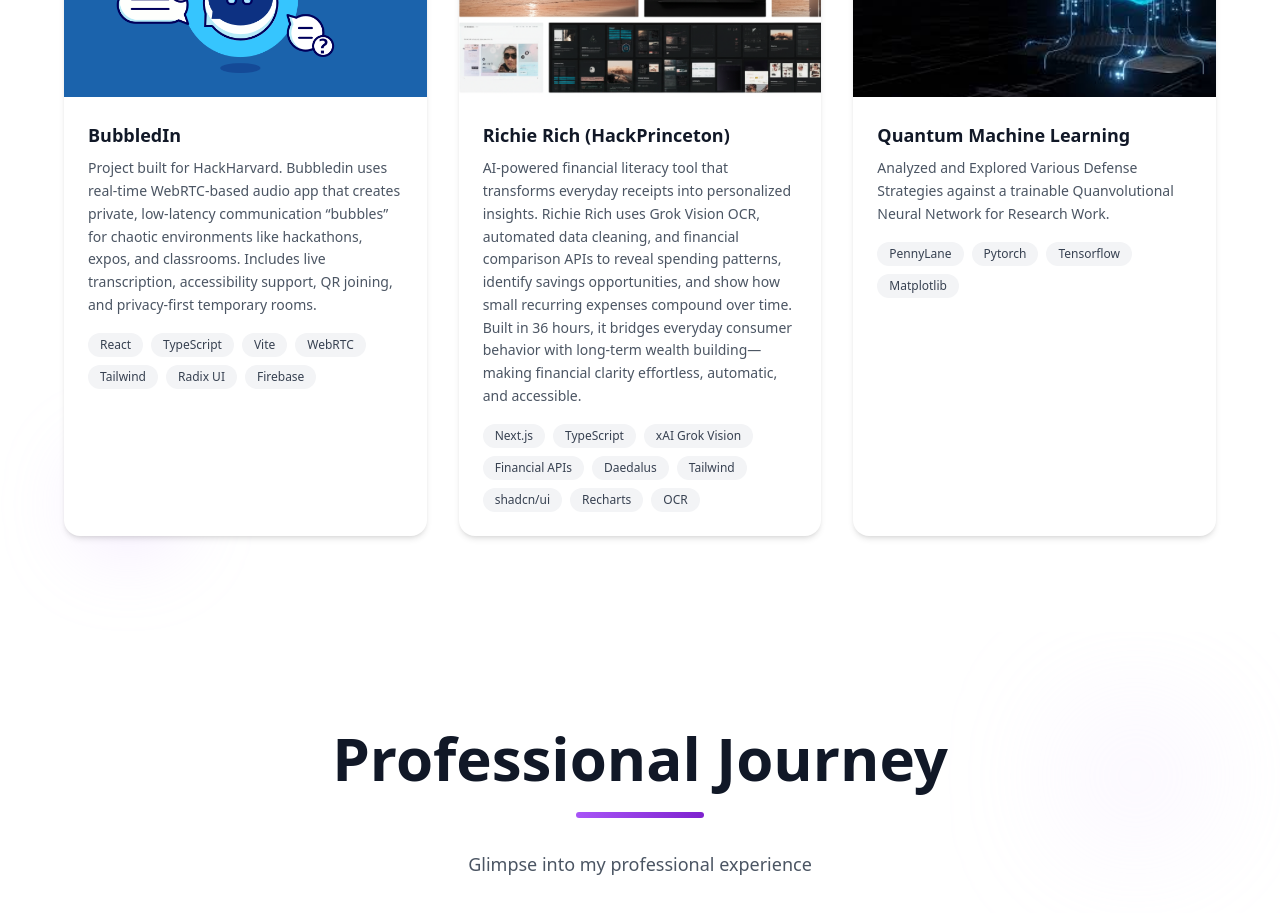
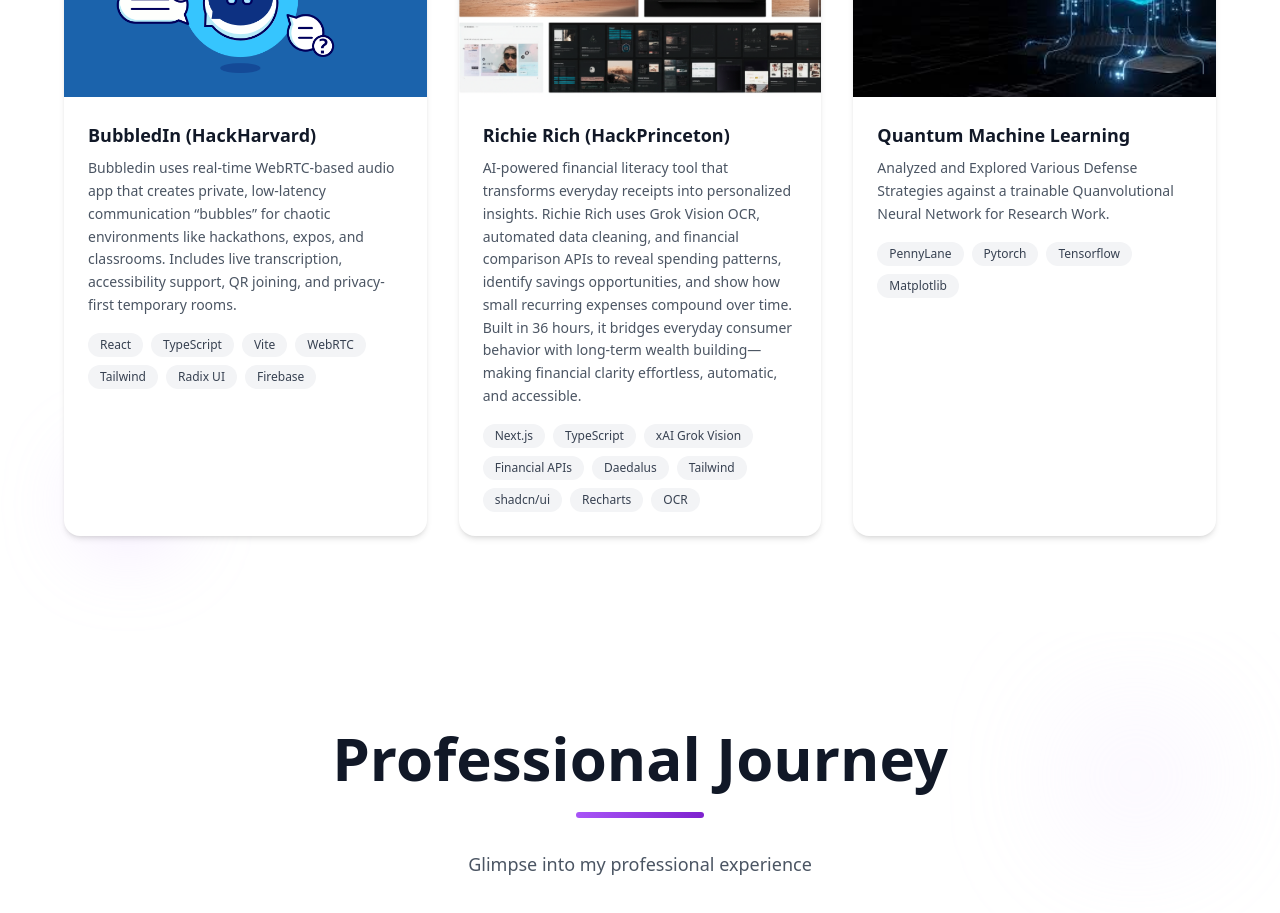
Before and after one commit to TalalNaveed/Portfolio, a React (Create React App) app: page / in a window 1280 px wide. Shown: the part 3620-4533 px from the top of the page. Built offline with nearby package versions, Linux system fonts and the light colour scheme.

Commit message:
Update PortfolioSection.js

```diff
--- a/src/PortfolioSection.js
+++ b/src/PortfolioSection.js
@@ -27,9 +27,9 @@ function Button({ children, className = "", ...props }) {
 export function PortfolioSection() {
   const projects = [
     {
-      title: "BubbledIn",
+      title: "BubbledIn (HackHarvard)",
       description:
-        "Project built for HackHarvard. Bubbledin uses real-time WebRTC-based audio app that creates private, low-latency communication “bubbles” for chaotic environments like hackathons, expos, and classrooms. Includes live transcription, accessibility support, QR joining, and privacy-first temporary rooms.",
+        "Bubbledin uses real-time WebRTC-based audio app that creates private, low-latency communication “bubbles” for chaotic environments like hackathons, expos, and classrooms. Includes live transcription, accessibility support, QR joining, and privacy-first temporary rooms.",
       image: "/chatbot.png",
       tags: [
         "React",
```
